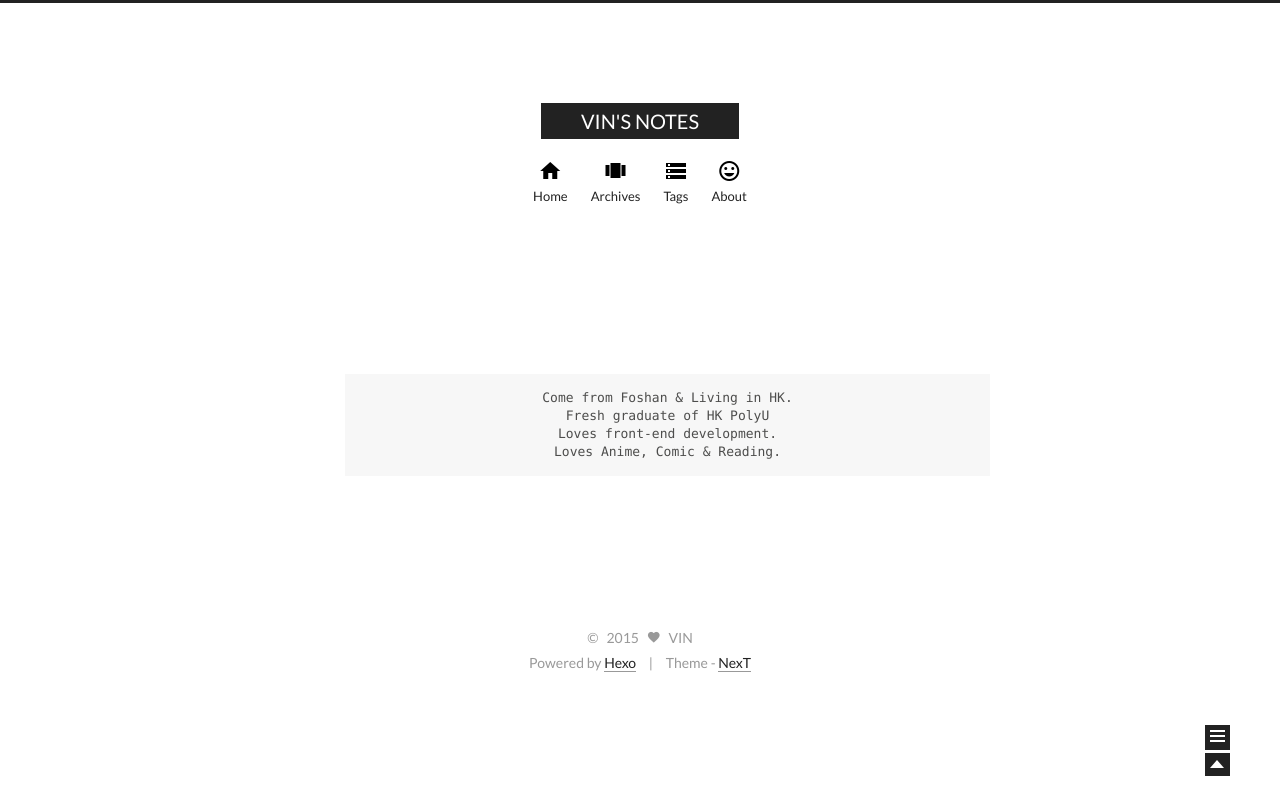
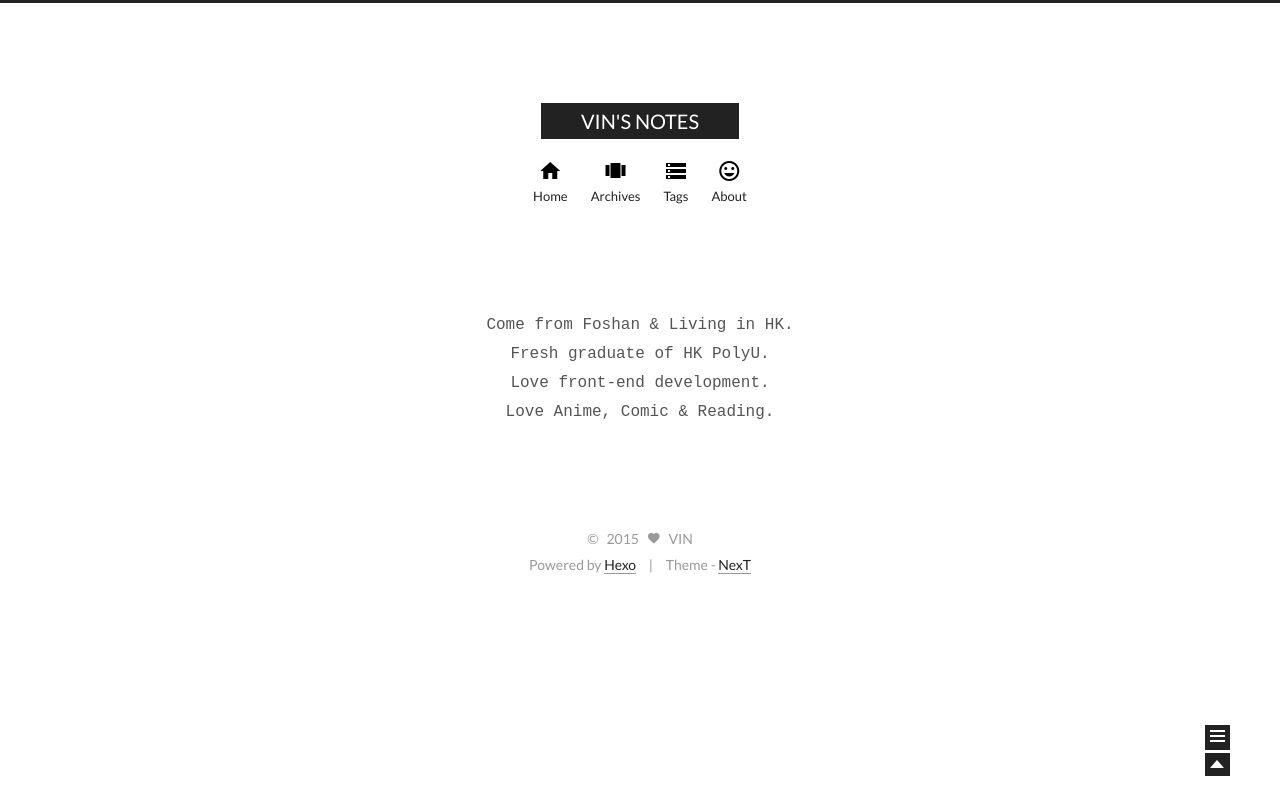
Before and after one commit to yqw1218/yqw1218.github.io, a plain HTML site: page about/index.html in a window 1280 px wide. Drawn offline with Linux system fonts and the light colour scheme.

Commit message:
Site updated: 2015-02-19 22:29:03

```diff
--- a/about/index.html
+++ b/about/index.html
@@ -99,7 +99,10 @@
 
 
 
-    <div class="post center"><br><pre>Come from Foshan &amp; Living in HK.<br>Fresh graduate of HK PolyU<br>Loves front-end development.<br>Loves Anime, Comic &amp; Reading.<br></pre><br></div>
+    <pre class="center">Come from Foshan & Living in HK.
+Fresh graduate of HK PolyU.
+Love front-end development.
+Love Anime, Comic & Reading.</pre>
 
 
 
--- a/atom.xml
+++ b/atom.xml
@@ -4,7 +4,7 @@
 
   <link href="/atom.xml" rel="self"/>
   <link href="http://vinnpc.github.io/"/>
-  <updated>2015-02-19T14:15:22.039Z</updated>
+  <updated>2015-02-19T14:29:03.300Z</updated>
   <id>http://vinnpc.github.io/</id>
 
   <author>
```
Also changed, not shown: README.html (renamed from README_bak.html).
